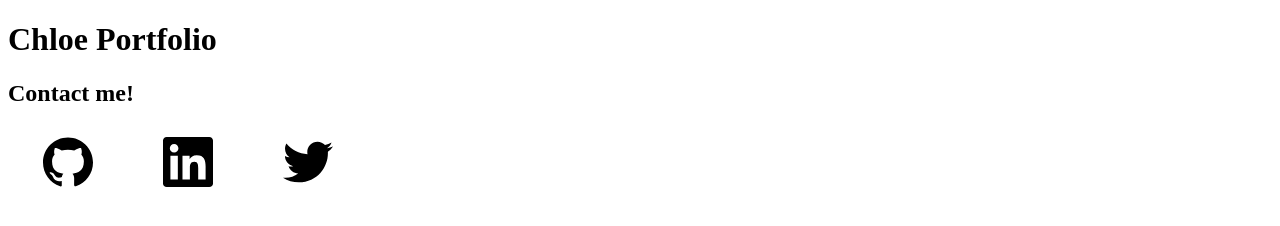
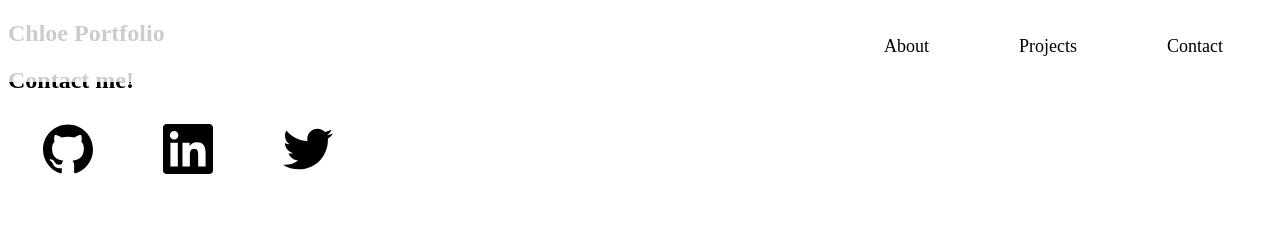
Before and after one commit to Chloeh24/portfolio, a plain HTML site: page index.html in a window 1280 px wide. Drawn offline with Linux system fonts and the light colour scheme.

Commit message:
add aria-labels and navbar

```diff
--- a/index.html
+++ b/index.html
@@ -7,25 +7,45 @@
     <title>Chloe Ho Portfolio</title>
   </head>
   <body>
-    <h1>Chloe Portfolio</h1>
+    <nav class="navbar">
+      <ul class="navlist" style="list-style: none;">
+        <li><a class="nav-link" href="#about">About</a></li>
+        <li><a class="nav-link" href="#projects">Projects</a></li>
+        <li><a class="nav-link" href="#contact">Contact</a></li>
+      </ul>
+    </nav>
+    <section><h1>Chloe Portfolio</h1></section>
+    <section class="about-section" id="about"></section>
 
-    <footer>
+    <section class="project-section" id="projects"></section>
+    <footer id="contact">
       <h2>Contact me!</h2>
       <div class="icon__box">
-        <a href="https://github.com/Chloeh24" target="_blank"> </a>
-        <svg role="img" viewBox="0 0 24 24" xmlns="http://www.w3.org/2000/svg">
-          <title>GitHub icon</title>
-          <path
-            d="M12 .297c-6.63 0-12 5.373-12 12 0 5.303 3.438 9.8 8.205 11.385.6.113.82-.258.82-.577 0-.285-.01-1.04-.015-2.04-3.338.724-4.042-1.61-4.042-1.61C4.422 18.07 3.633 17.7 3.633 17.7c-1.087-.744.084-.729.084-.729 1.205.084 1.838 1.236 1.838 1.236 1.07 1.835 2.809 1.305 3.495.998.108-.776.417-1.305.76-1.605-2.665-.3-5.466-1.332-5.466-5.93 0-1.31.465-2.38 1.235-3.22-.135-.303-.54-1.523.105-3.176 0 0 1.005-.322 3.3 1.23.96-.267 1.98-.399 3-.405 1.02.006 2.04.138 3 .405 2.28-1.552 3.285-1.23 3.285-1.23.645 1.653.24 2.873.12 3.176.765.84 1.23 1.91 1.23 3.22 0 4.61-2.805 5.625-5.475 5.92.42.36.81 1.096.81 2.22 0 1.606-.015 2.896-.015 3.286 0 .315.21.69.825.57C20.565 22.092 24 17.592 24 12.297c0-6.627-5.373-12-12-12"
-          />
-        </svg>
-        <a href="https://uk.linkedin.com/in/chloe-ho-23787911a" target="_blank">
+        <a href="https://github.com/Chloeh24" target="_blank">
           <svg
+            aria-labelledby="github-title"
             role="img"
             viewBox="0 0 24 24"
             xmlns="http://www.w3.org/2000/svg"
           >
-            <title>LinkedIn icon</title>
+            <title id="github-title">
+              GitHub icon. Click to visit the Github page.
+            </title>
+            <path
+              d="M12 .297c-6.63 0-12 5.373-12 12 0 5.303 3.438 9.8 8.205 11.385.6.113.82-.258.82-.577 0-.285-.01-1.04-.015-2.04-3.338.724-4.042-1.61-4.042-1.61C4.422 18.07 3.633 17.7 3.633 17.7c-1.087-.744.084-.729.084-.729 1.205.084 1.838 1.236 1.838 1.236 1.07 1.835 2.809 1.305 3.495.998.108-.776.417-1.305.76-1.605-2.665-.3-5.466-1.332-5.466-5.93 0-1.31.465-2.38 1.235-3.22-.135-.303-.54-1.523.105-3.176 0 0 1.005-.322 3.3 1.23.96-.267 1.98-.399 3-.405 1.02.006 2.04.138 3 .405 2.28-1.552 3.285-1.23 3.285-1.23.645 1.653.24 2.873.12 3.176.765.84 1.23 1.91 1.23 3.22 0 4.61-2.805 5.625-5.475 5.92.42.36.81 1.096.81 2.22 0 1.606-.015 2.896-.015 3.286 0 .315.21.69.825.57C20.565 22.092 24 17.592 24 12.297c0-6.627-5.373-12-12-12"
+            />
+          </svg>
+        </a>
+        <a href="https://uk.linkedin.com/in/chloe-ho-23787911a" target="_blank">
+          <svg
+            aria-labelledby="linkedin-title"
+            role="img"
+            viewBox="0 0 24 24"
+            xmlns="http://www.w3.org/2000/svg"
+          >
+            <title id="linkedin-title">
+              LinkedIn icon. Click to go to the LinkedIn page.
+            </title>
             <path
               d="M20.447 20.452h-3.554v-5.569c0-1.328-.027-3.037-1.852-3.037-1.853 0-2.136 1.445-2.136 2.939v5.667H9.351V9h3.414v1.561h.046c.477-.9 1.637-1.85 3.37-1.85 3.601 0 4.267 2.37 4.267 5.455v6.286zM5.337 7.433c-1.144 0-2.063-.926-2.063-2.065 0-1.138.92-2.063 2.063-2.063 1.14 0 2.064.925 2.064 2.063 0 1.139-.925 2.065-2.064 2.065zm1.782 13.019H3.555V9h3.564v11.452zM22.225 0H1.771C.792 0 0 .774 0 1.729v20.542C0 23.227.792 24 1.771 24h20.451C23.2 24 24 23.227 24 22.271V1.729C24 .774 23.2 0 22.222 0h.003z"
             />
@@ -33,11 +53,14 @@
         </a>
         <a href="https://twitter.com/kumachloe" target="_blank">
           <svg
+            aria-labelledby="twitter-title"
             role="img"
             viewBox="0 0 24 24"
             xmlns="http://www.w3.org/2000/svg"
           >
-            <title>Twitter icon</title>
+            <title id="twitter-title">
+              Twitter icon.Click to go to the Twitter page.
+            </title>
             <path
               d="M23.954 4.569c-.885.389-1.83.654-2.825.775 1.014-.611 1.794-1.574 2.163-2.723-.951.555-2.005.959-3.127 1.184-.896-.959-2.173-1.559-3.591-1.559-2.717 0-4.92 2.203-4.92 4.917 0 .39.045.765.127 1.124C7.691 8.094 4.066 6.13 1.64 3.161c-.427.722-.666 1.561-.666 2.475 0 1.71.87 3.213 2.188 4.096-.807-.026-1.566-.248-2.228-.616v.061c0 2.385 1.693 4.374 3.946 4.827-.413.111-.849.171-1.296.171-.314 0-.615-.03-.916-.086.631 1.953 2.445 3.377 4.604 3.417-1.68 1.319-3.809 2.105-6.102 2.105-.39 0-.779-.023-1.17-.067 2.189 1.394 4.768 2.209 7.557 2.209 9.054 0 13.999-7.496 13.999-13.986 0-.209 0-.42-.015-.63.961-.689 1.8-1.56 2.46-2.548l-.047-.02z"
             />
--- a/style.css
+++ b/style.css
@@ -1,3 +1,32 @@
+nav {
+  position: fixed;
+  top: 0;
+  width: 100%;
+  min-height: 65px;
+  background: rgba(255, 255, 255, 0.8);
+  display: flex;
+  justify-content: flex-end;
+  z-index: 10;
+}
+
+.navlist {
+  display: flex;
+  flex-direction: row;
+  padding: 20px;
+  margin-bottom: 5px;
+}
+
+.nav-link {
+  text-decoration: none;
+  padding: 15px 40px;
+  margin: 0 5px;
+  font-size: 18px;
+  color: #000;
+  border-radius: 7px;
+}
+
+
+
 .icon__box {
   display: flex;
 }
```
